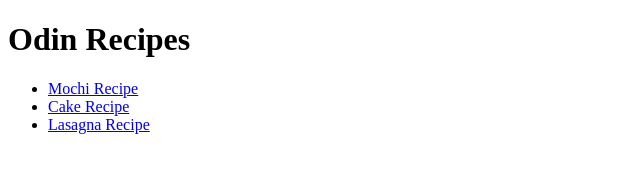
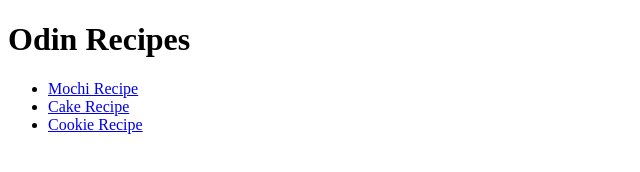
Before and after one commit to BatY0/odin-recipes, a plain HTML site: page index.html in a window 1280 px wide. Shown: the full height of the page, 0-640 px from the left. Drawn offline with Linux system fonts and the light colour scheme.

Commit message:
1 mistake corrected

```diff
--- a/index.html
+++ b/index.html
@@ -9,7 +9,7 @@
     <ul>
         <li><a href="recipes/mochi.html">Mochi Recipe</a></li>
         <li><a href="recipes/cake.html">Cake Recipe</a></li>
-        <li><a href="recipes/cookie.html">Lasagna Recipe</a></li>
+        <li><a href="recipes/cookie.html">Cookie Recipe</a></li>
     </ul>
 
 
```
